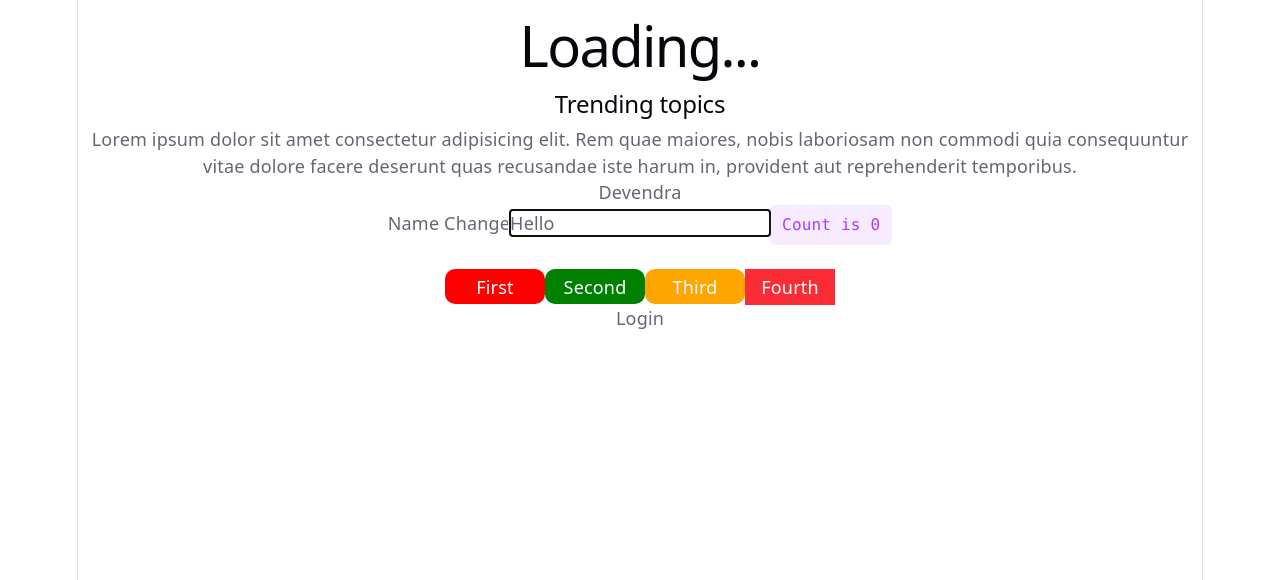
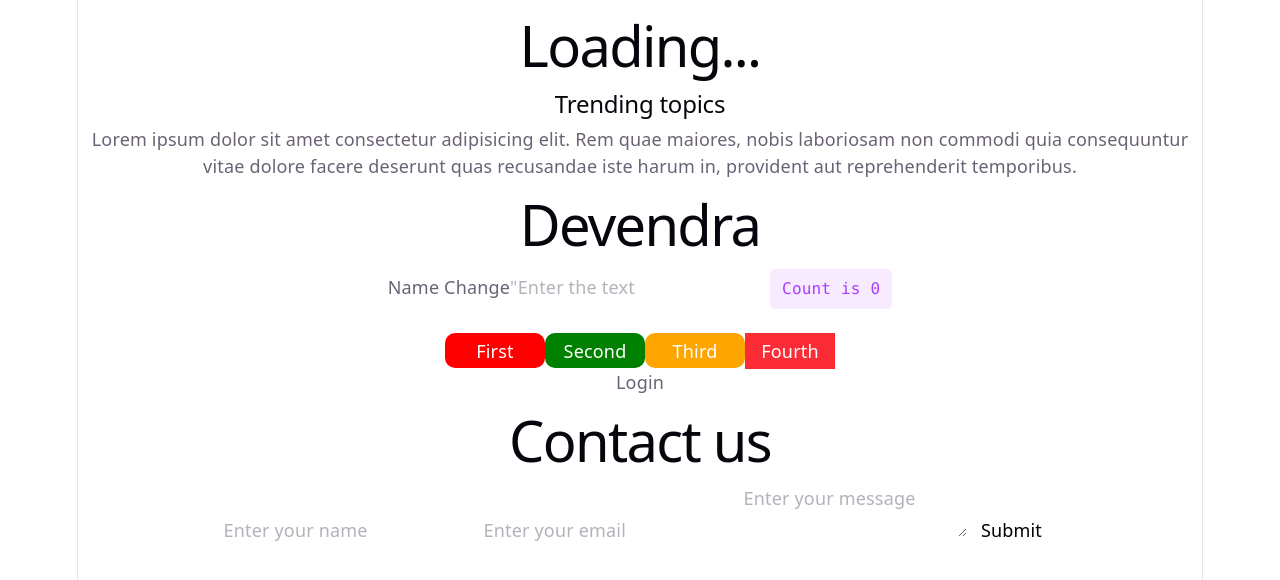
Before and after one commit to devendrakumarkr/Javascript_CoreB, a React (Vite) app in the folder reactapp/: page / in a window 1280 px wide. Shown: the top 580 px of the page. Built offline with nearby package versions, Linux system fonts and the light colour scheme; no server answers.

Commit message:
feat Added form code

```diff
--- a/reactapp/src/App.jsx
+++ b/reactapp/src/App.jsx
@@ -6,6 +6,7 @@
 import {add,subtract} from './utility'
 import Sample from './component/Sample'
 import HomePage from './component/HomePage'
+import Contact from './component/Contact'
 
 
 function App() {
@@ -16,6 +17,7 @@
     <>
       <Sample count={count} setCount={setCount}/>
       <HomePage/>
+      <Contact/>
     </>
   )
 }
--- /dev/null
+++ b/reactapp/src/component/Contact.jsx
@@ -0,0 +1,27 @@
+import React, {useState} from 'react'
+
+function Contact() {
+    const [name,setName]=useState("")
+    const [email,setEmail]=useState("")
+    const [message,setMessage]=useState("")
+
+    const handleSubmit = (e) => {
+        e.preventDefault();
+        console.log("Name:", name)
+        console.log("Email", email)
+        console.log("Message", message)
+    }
+  return (
+    <div>
+        <h1>Contact us</h1>
+      <form onSubmit={handleSubmit}>
+        <input type="text" placeholder='Enter your name' value={name} onChange={(e)=>setName(e.target.value)}/>
+        <input type="email" placeholder='Enter your email'value={email} onChange={(e)=>setEmail(e.target.value)}/>
+        <textarea type="text" placeholder='Enter your message' value={message} onChange={(e)=>setMessage(e.target.value)}/>
+        <button className='bg-white text-black w-20' type='submit'>Submit</button>
+      </form>
+    </div>
+  )
+}
+
+export default Contact
--- a/reactapp/src/component/Sample.jsx
+++ b/reactapp/src/component/Sample.jsx
@@ -43,23 +43,26 @@
 
         fetchingData()
 
-        inputRef.current.value="Hello"
-        inputRef.current.focus()
+        // inputRef.current.value="Hello"
+        // inputRef.current.focus()
         },[])
-
+    const handleChange=(e)=>{
+        setName(e.target.value)
+    }
 
   return (
     <div>
         {loading?<h1>Loading...</h1>:<h1></h1>}
       <h2>Trending topics</h2>
       <p>Lorem ipsum dolor sit amet consectetur adipisicing elit. Rem quae maiores, nobis laboriosam non commodi quia consequuntur vitae dolore facere deserunt quas recusandae iste harum in, provident aut reprehenderit temporibus.</p>
-      <h3>{name}</h3>
+      <h1>{name}</h1>
         <button onClick={()=>{
             setName("Alex")
 
         }}>Name Change</button>
 
-        <input type='text' placeholder='"Enter the text' ref={inputRef}></input>
+        {/* <input type='text' placeholder='"Enter the text' ref={inputRef}></input> */}
+        <input type='text' placeholder='"Enter the text' onChange={handleChange}></input>
     <button
         className="counter"
         onClick={() => props.setCount((count) => count + 1)}
```
